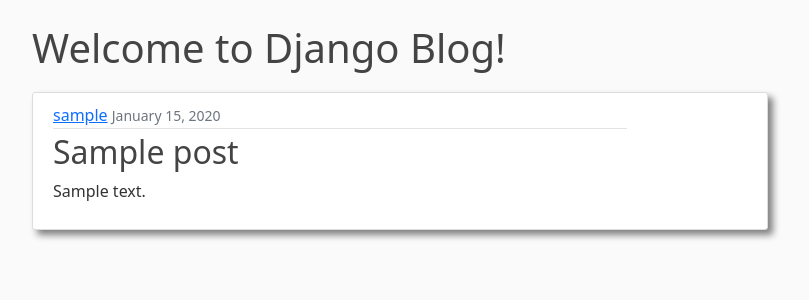
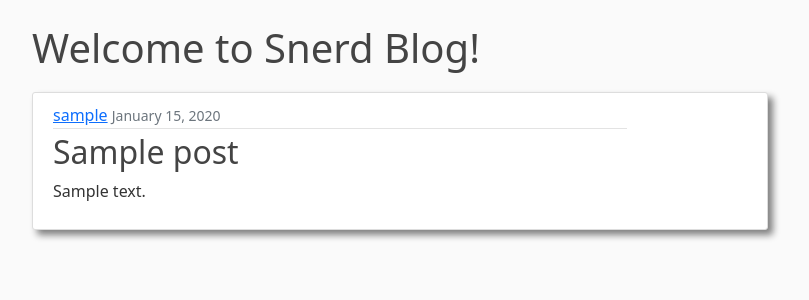
Before and after one commit to JackPadalino/BlogApp, a Django app: page / in a window 1280 px wide. Shown: the part 56-356 px from the top of the page, without its empty margins (50-859 px from the left). Run offline with Django 4.2, Linux system fonts and the light colour scheme; tables that the repository leaves empty hold one stand-in row (values such as "Sample post").

Commit message:
Update home.html

```diff
--- a/blog/templates/blog/home.html
+++ b/blog/templates/blog/home.html
@@ -1,7 +1,7 @@
 {% extends "blog/base.html" %}
 {% block content %}
     <div class='page-heading'>
-        <h1>Welcome to Django Blog!</h1>
+        <h1>Welcome to Snerd Blog!</h1>
     </div>
     {% for post in posts %}
         <article class="media content-section">
```
